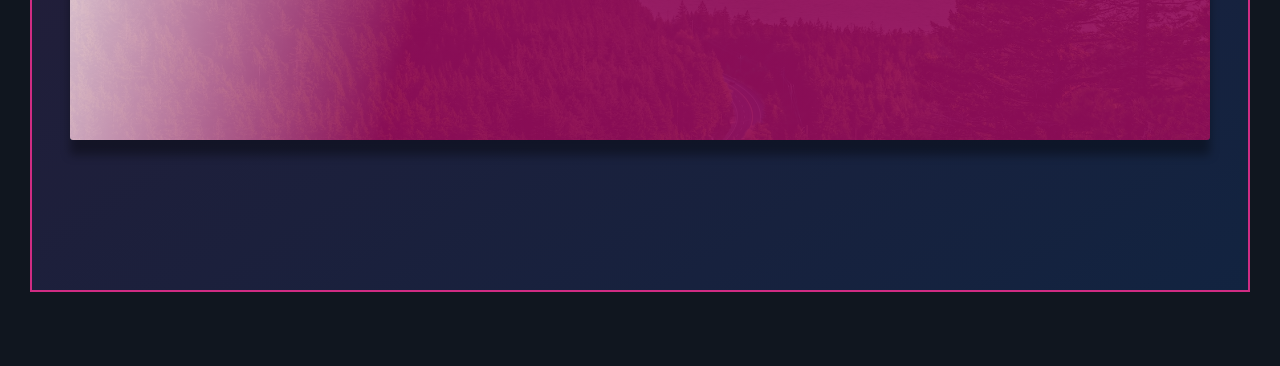
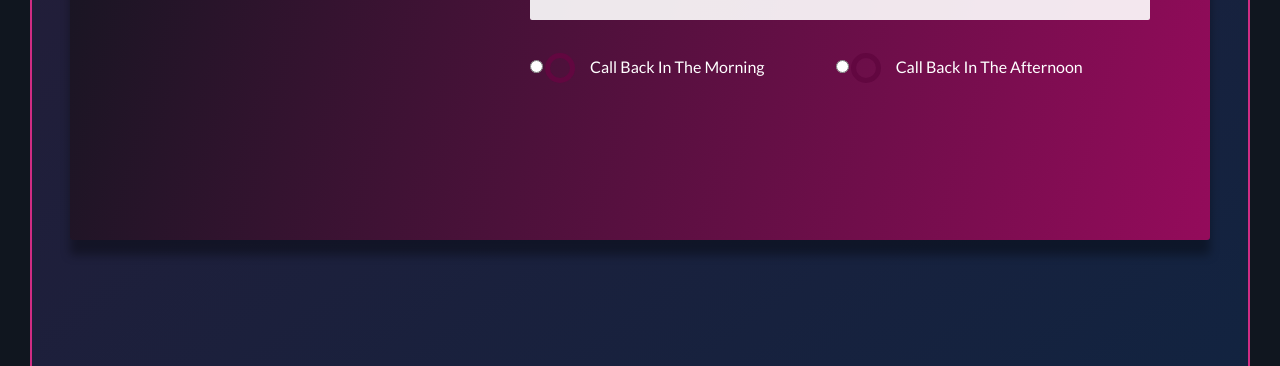
Before and after one commit to kbventures/afterwerk-toronto, a website: page index.html in a window 1280 px wide. Shown: the part 3901-4267 px from the top of the page. Drawn offline with Linux system fonts and the light colour scheme.

Commit message:
Contact Part 3, 1 of 2

```diff
--- a/index.html
+++ b/index.html
@@ -202,6 +202,16 @@
     <section class="section-book">
       <div class="row">
         <div class="book">
+
+
+          <div class="col-1-of-3">
+            <div class="book__logo-box">
+              <img src="img/AfterWerk Logo - Colours RGB.webp" alt="" class="book__logo">
+            </div>
+        </div>
+
+        <div class="col-2-of-3">
+
           <div class="book__form">
             <form action="#" class="form">
               <div class="u-margin-bottom-medium">
@@ -217,8 +227,36 @@
                 <input type="email" class="form__input" placeholder="Email" id="email" required>
                 <label for="email" class="form__label">Email</label>
               </div>
+              <div class="form__group">
+                <input type="tel" class="form__input" placeholder="###-###-####" id="phone" pattern="^\d{3}-\d{3}-\d{4}$" required>
+                <label for="phone" class="form__label">Telehone</label>
+              </div>
+
+              <div class="form__group">
+                <div class="form__radio-group">
+                  <input type="radio" class="form__radio-input" id="am" name="contactwhen">
+                  <label for="am" class="form__radio-label">
+                    <span class="form__radio-button"></span>
+                    Call Back In The Morning
+                  </label>
+                </div>
+
+                <div class="form__radio-group">
+                  <input type="radio" class="form__radio-input" id="pm" name="contactwhen">
+                  <label for="pm" class="form__radio-label">
+                    <span class="form__radio-button"></span>
+                    Call Back In The Afternoon
+                  </label>
+                </div>
+              </div>
+
+
+
+
             </form>
           </div>
+
+        </div>
 
         </div>
       </div>
@@ -266,9 +304,9 @@
 
     <footer class="footer">
 
-      <div class="footer__logo-box">
+      <!-- <div class="footer__logo-box">
         <img src="img/AfterWerk Logo - Colours RGB.webp" alt="" class="footer__logo">
-      </div>
+      </div> -->
 
       <div class="row">
 
--- a/sass/components/_form.scss
+++ b/sass/components/_form.scss
@@ -1,6 +1,6 @@
 .form{
     &__group:not(:last-child){
-        margin-bottom: 2rem;
+        margin-bottom: 0.5rem;
     }
 
     &__input{
@@ -9,11 +9,12 @@
         color: inherit;
         padding: 1.5rem 2rem;
         border-radius: 2px;
-        background-color: rgba($color-white,.5);
+        background-color: rgba($color-white,0.9);
         border:none;
         border-bottom: 4px solid transparent;
         width: 100%;
         display: block;
+        transition: all .3s;
 
         &:focus{
             outline: none;
@@ -27,7 +28,7 @@
         }
 
         &::-webkit-input-placeholder{
-            color: $color-dark-grey-2;
+            color: $color-grey;
         }
 
     }
@@ -46,4 +47,41 @@
         visibility: hidden;
         transform: translateY(-4rem);
     }
+
+    &__radio-group{
+        width:49%;
+        display: inline-block;
+    }
+
+    &__radio-label{
+        font-size: $default-font-size;
+        cursor: pointer;
+        position: relative;
+        padding-left: 4.5rem;
+    }
+
+    &__radio-button{
+       height: 3rem;
+       width: 3rem;
+       border: 5px solid $color-dark-violet;
+       border-radius: 50%;
+        display: inline-block;
+        position: absolute;
+        left: 0;
+        top: -.4rem;
+
+        &::after{
+            content: "";
+            height: 1rem;
+            width: 1.3rem;
+            border-radius: 50%;
+            position: absolute;
+            top: 50%;
+            left: 50%;
+            transform: translate(-50%,-50%);
+            background-color: $color-black-gloss;
+            opacity: 0;
+        }
+    }
+
 }
--- a/sass/pages/_home.scss
+++ b/sass/pages/_home.scss
@@ -52,23 +52,30 @@
 .book{
     // background-image: linear-gradient(105deg,rgba($color-white, .9), rgba($color-violet,0.9)),url(/img/nat-10.jpg);
     background-image: linear-gradient(105deg,
-        rgba($color-white, .9) 0%,
-        rgba($color-violet, 0.9) 35%),
+        rgba($color-black-gloss, 1) 0%,
+        rgba($color-violet, 1) 100%),
         url(/img/nat-10.jpg);
     background-size:100%;
     background-repeat: no-repeat;
     border-radius: 3px;
     box-shadow: 0 1.5rem 1rem rgba($color-black, .35);
-    height: 50rem;
+    height: 60rem;
 
     &__form{
-        width: 50%;
+        width: 100%;
         padding: 6rem;
+
+
     }
 
+
     &__logo{
-        display: inline-block;
-        width: 40%;
-        // padding: 6rem;
+        position: relative;
+        top: 21rem;
+        left: 8rem;
+        width: 30rem;
+        height: auto;
+
     }
+
 }
```
Also changed, not shown: css/style.css.
